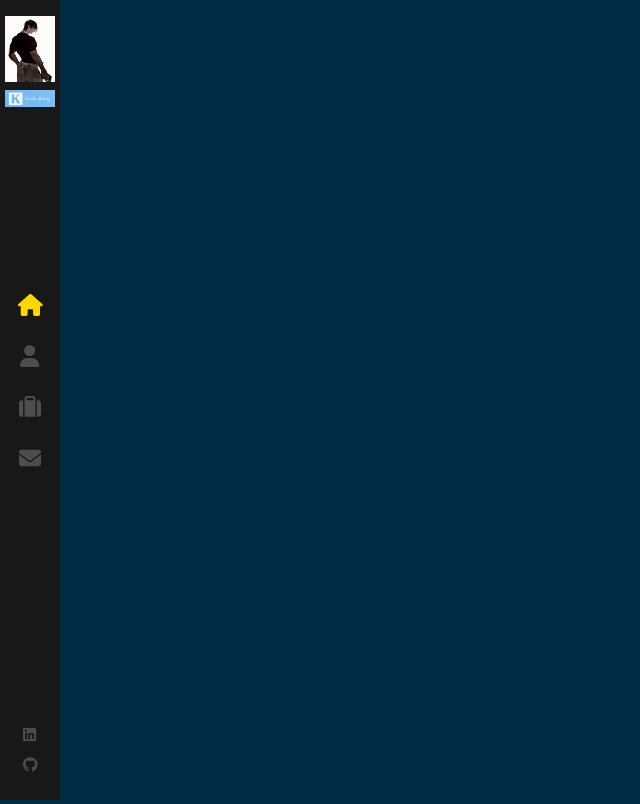
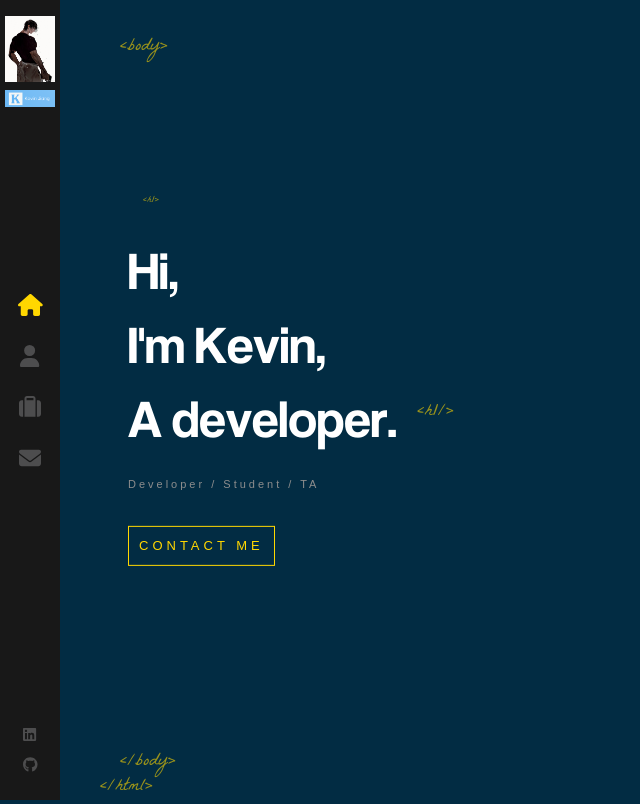
Before and after one commit to Kjiang72/Portfolio, a React (Create React App) app: page / in a window 1280 px wide. Shown: the whole page, without its empty margins (0-640 px from the left). Built offline with nearby package versions, Linux system fonts and the light colour scheme.

Commit message:
Complete Basic Home Page

```diff
--- a/src/App.js
+++ b/src/App.js
@@ -1,14 +1,17 @@
 import './App.scss';
 import Layout from './components/Layout'
 import { Routes, Route } from 'react-router-dom'
+import Home from './components/Home'
 function App() {
   return (
     <>
-    <Routes>
-      <Route path="/" element = {<Layout />} />
-    </Routes>
+      <Routes>
+        <Route path="/" element={<Layout />}>
+          <Route index element={<Home />} />
+        </Route>
+      </Routes>
     </>
-  );
+  )
 }
 
 export default App;
--- /dev/null
+++ b/src/components/AnimatedLetters/index.js
@@ -0,0 +1,15 @@
+import './index.scss';
+
+const AnimatedLetters = ({ letterClass, strArray, idx }) => {
+  return (
+    <span>
+      {strArray.map((char, i) => (
+          <span key={char + i} className={`${letterClass} _${i + idx}`}>
+            {char}
+          </span>
+        ))}
+    </span>
+  )
+}
+
+export default AnimatedLetters
--- /dev/null
+++ b/src/components/AnimatedLetters/index.scss
@@ -0,0 +1,26 @@
+.text-animate {
+  display: inline-block;
+  opacity: 0;
+  animation: bounceIn;
+  animation-duration: 1s;
+  animation-delay: 1s;
+  animation-fill-mode: forwards;
+  min-width: 10px;
+}
+
+.text-animate-hover {
+  min-width: 10px;
+  display: inline-block;
+  animation-fill-mode: both;
+
+  &:hover {
+    animation: rubberBand 1s;
+    color: #ffd700;
+  }
+}
+
+@for $i from 1 through 35 {
+  .text-animate._#{$i} {
+    animation-delay: #{$i / 10}s;
+  }
+}
--- /dev/null
+++ b/src/components/Home/index.js
@@ -0,0 +1,41 @@
+
+import LogoTitle from '../../assets/images/logo-s.png'
+import { Link } from 'react-router-dom';
+import './index.scss';
+import AnimatedLetters from '../AnimatedLetters';
+import { useEffect, useState } from 'react'
+
+const Home = () => {
+  const [letterClass, setLetterClass] = useState('text-animate')
+  const nameArray = ['K', 'e', 'v','i','n',',']
+  const jobArray = ['A', ' ', 'd','e','v','e','l','o','p','e','r','.']
+
+  useEffect(() => {
+    setTimeout(() => {
+      setLetterClass('text-animate-hover')
+    }, 4000)
+  }, [])
+
+  return (
+    <div className="container home-page">
+      <div className="text-zone">
+        <h1>
+        <span className={letterClass}>H</span>
+        <span className={`${letterClass} _12`}>i,</span>
+        <br />
+        <span className={`${letterClass} _13`}>I</span>
+        <span className={`${letterClass} _14`}>'m</span>
+        <span className={`${letterClass} _15`}> </span>
+        {/* <img src={LogoTitle} alt="developer"/> */}
+        <AnimatedLetters letterClass={letterClass} strArray={nameArray} idx={16} />
+        <br />
+        <AnimatedLetters letterClass={letterClass} strArray={jobArray} idx={21} />
+        </h1>
+        <h2> Developer / Student / TA </h2>
+        <Link to="/contact" className="flat-button">CONTACT ME</Link>
+      </div>
+    </div>
+  );
+}
+
+export default Home
--- /dev/null
+++ b/src/components/Home/index.scss
@@ -0,0 +1,81 @@
+.home-page {
+
+  .text-zone {
+    position: absolute;
+    left: 10%;
+    top: 50%;
+    transform: translateY(-50%);
+    width: 40%;
+    max-height: 90%;
+  }
+
+  h1 {
+    color: #fff;
+    font-size: 53px;
+    margin: 0;
+    font-family: 'Coolvetica';
+    font-weight: 400;
+
+    &::before {
+      content: '<h1>';
+      font-family: 'La Belle Aurore';
+      color: #ffd700;
+      font-size: 10px;
+      position: absolute;
+      margin-top: -40px;
+      left: 15px;
+      opacity: 0.6;
+    }
+
+    &::after {
+      content: '<h1/>';
+      font-family: 'La Belle Aurore';
+      color: #ffd700;
+      font-size: 18px;
+      position: absolute;
+      margin-top: 18px;
+      margin-left: 20px;
+      animation: fadeIn 1s 1.7s backwards;
+      opacity: 0.6
+    }
+
+    img {
+      width: 32px;
+      margin-left: 20px;
+      opacity: 0;
+      height: auto;
+      animation: rotateIn 1s linear both;
+      animation-delay: 1.4s;
+    }
+  }
+}
+
+h2 {
+  color: #8d8d8d;
+  margin-top: 20px;
+  font-weight: 400;
+  font-size: 11px;
+  font-family: sans-serif;
+  letter-spacing: 3px;
+  animation: fadeIn 1s 1.8s backwards;
+}
+
+.flat-button {
+  color: #ffd700;
+  font-size: 13px;
+  font-weight: 400;
+  letter-spacing: 4px;
+  font-family: sans-serif;
+  text-decoration: none;
+  padding: 10px 10px;
+  border: 1px solid #ffd700;
+  margin-top: 25px;
+  float: left;
+  animation: fadeIn 1s 1.8s backwords;
+  white-space: nowrap;
+
+  &:hover {
+    background: #ffd700;
+    color: #333;
+  }
+}
--- a/src/components/Layout/index.js
+++ b/src/components/Layout/index.js
@@ -1,12 +1,21 @@
 import Sidebar from '../Sidebar'
 import './index.scss';
-
+import { Outlet } from 'react-router-dom'
 const Layout = () => {
   return (
-  <>
-    <Sidebar/>
-  </>
+    <div className="App">
+      <Sidebar />
+      <div className="page">
+        <span className="tags top-tags">&lt;body&gt;</span>
+
+        <Outlet />
+        <span className="tags bottom-tags">
+          &lt;/body&gt;
+          <br />
+          <span className="bottom-tag-html">&lt;/html&gt;</span>
+        </span>
+      </div>
+    </div>
   )
 }
-
 export default Layout
--- a/src/components/Layout/index.scss
+++ b/src/components/Layout/index.scss
@@ -0,0 +1,40 @@
+.page {
+  width: 100%;
+  height: 100%;
+  position: absolute;
+}
+
+.top-tags {
+  bottom: auto;
+  top: 35px;
+
+}
+
+.tags {
+  color: #ffd700;
+  opacity: 0.6;
+  position: absolute;
+  bottom: 0;
+  left: 120px;
+  font-size: 18px;
+  font-family: 'La Belle Aurore';
+}
+
+.bottom-tag-html {
+  margin-left: -20px;
+}
+
+.container {
+  width: 100%;
+  will-change: contents;
+  height: 90%;
+  min-height: 566px;
+  position: absolute;
+  opacity: 0;
+  top: 5%;
+  margin: 0 auto;
+  z-index: 1;
+  transform-style: preserve-3d;
+  animation: fadeIn 1s forwards;
+  animation-delay: 1s;
+}
--- a/src/components/Sidebar/index.scss
+++ b/src/components/Sidebar/index.scss
@@ -117,9 +117,8 @@
         display: block;
         font-size: 15px;
         line-height: 16px;
-        color: #4d4d4e;
 
-        &:hover {
+        &:hover svg {
           color: #ffd700;
         }
       }
--- a/src/index.css
+++ b/src/index.css
@@ -6,7 +6,7 @@
 
 body {
   margin: 0;
-  font-family: 300 11px/1.4 'Helvetica Neue', 'sans-serif';
+  font: 300 11px/1.4 'Helvetica Neue', 'sans-serif';
   color: #444;
   background-color: #022c43;
   overflow: hidden;
```
